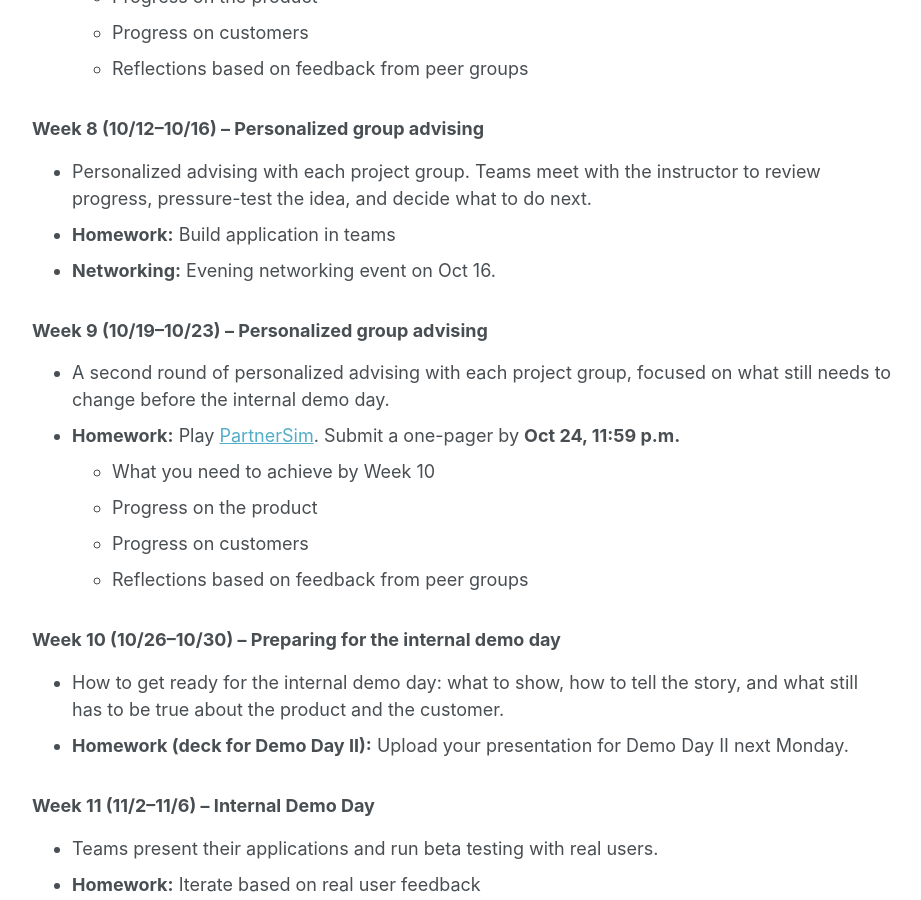
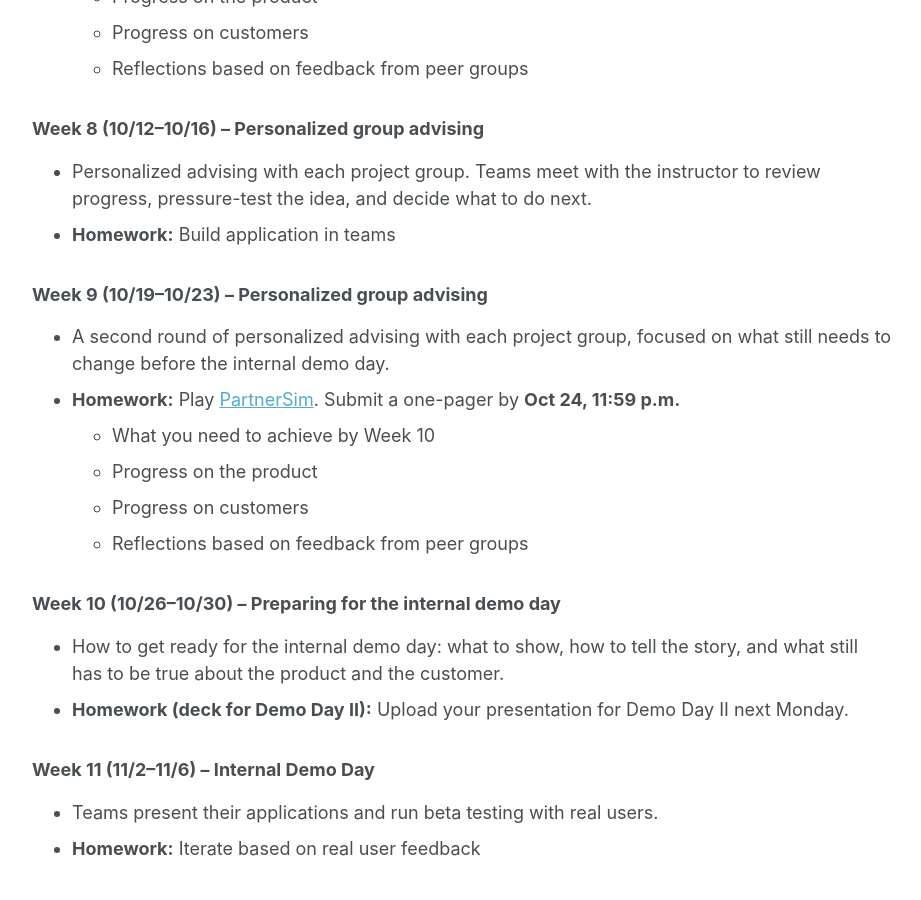
Before and after one commit to Jiaxin-Pei/Jiaxin-Pei.github.io, a Jekyll site: the page built from _pages/courses/inf385t.md, in a window 1280 px wide and 900 px high, scrolled down 6550 px. Shown: the whole window, without its empty margins (178-1099 px from the left). Built offline with Jekyll 4.4.1, drawn with Linux system fonts in a browser that asks for light colours.

Commit message:
Drop the Week 8 networking event from the INF 385T syllabus.
Co-authored-by: Cursor <cursoragent@cursor.com>

```diff
--- a/_pages/courses/inf385t.md
+++ b/_pages/courses/inf385t.md
@@ -558,7 +558,6 @@ By the end of this course, students will be able to:
 
 * Personalized advising with each project group. Teams meet with the instructor to review progress, pressure-test the idea, and decide what to do next.
 * **Homework:** Build application in teams
-* **Networking:** Evening networking event on Oct 16.
 
 ### Week 9 (10/19–10/23) – Personalized group advising {#week-9}
 
```
